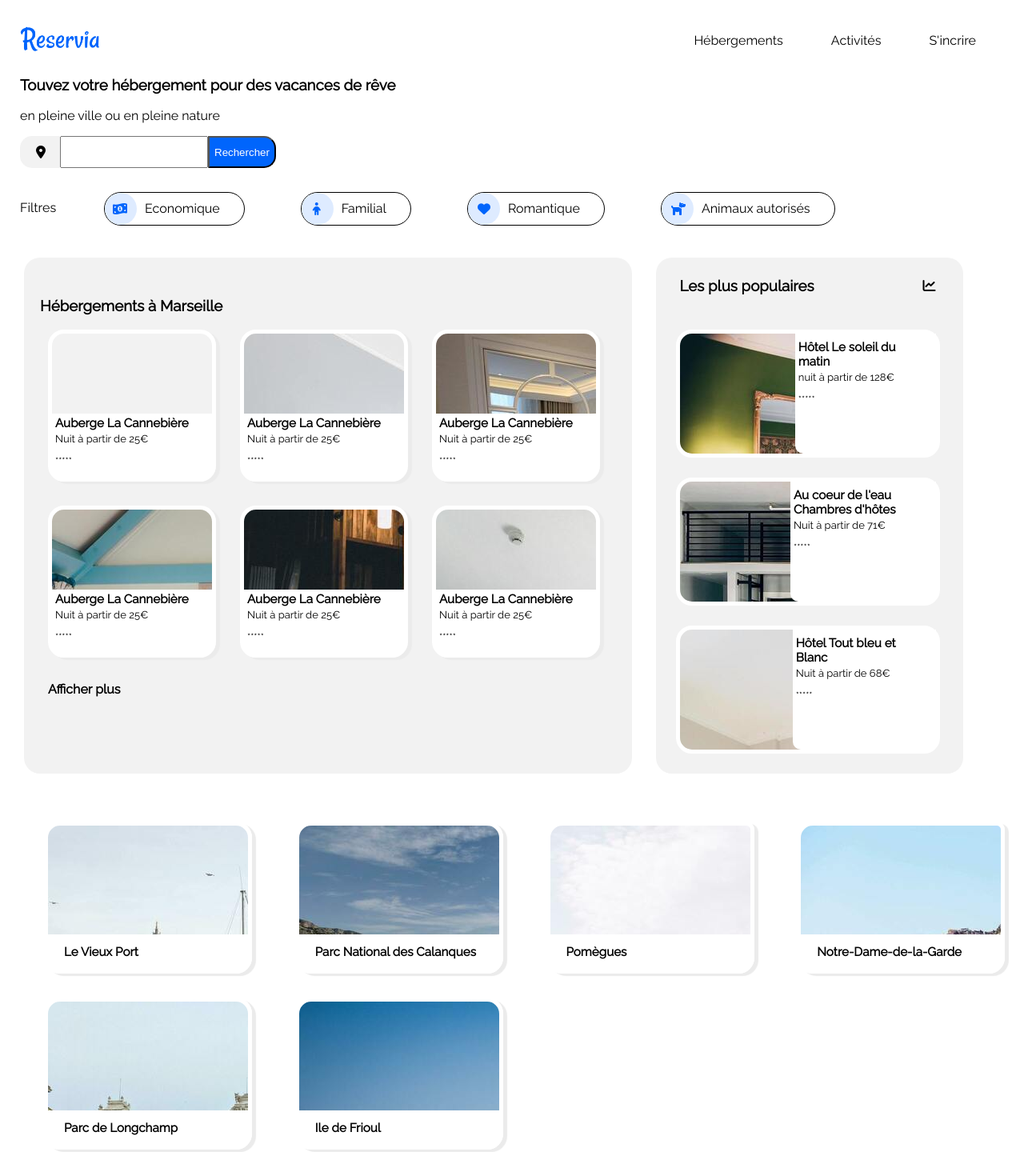
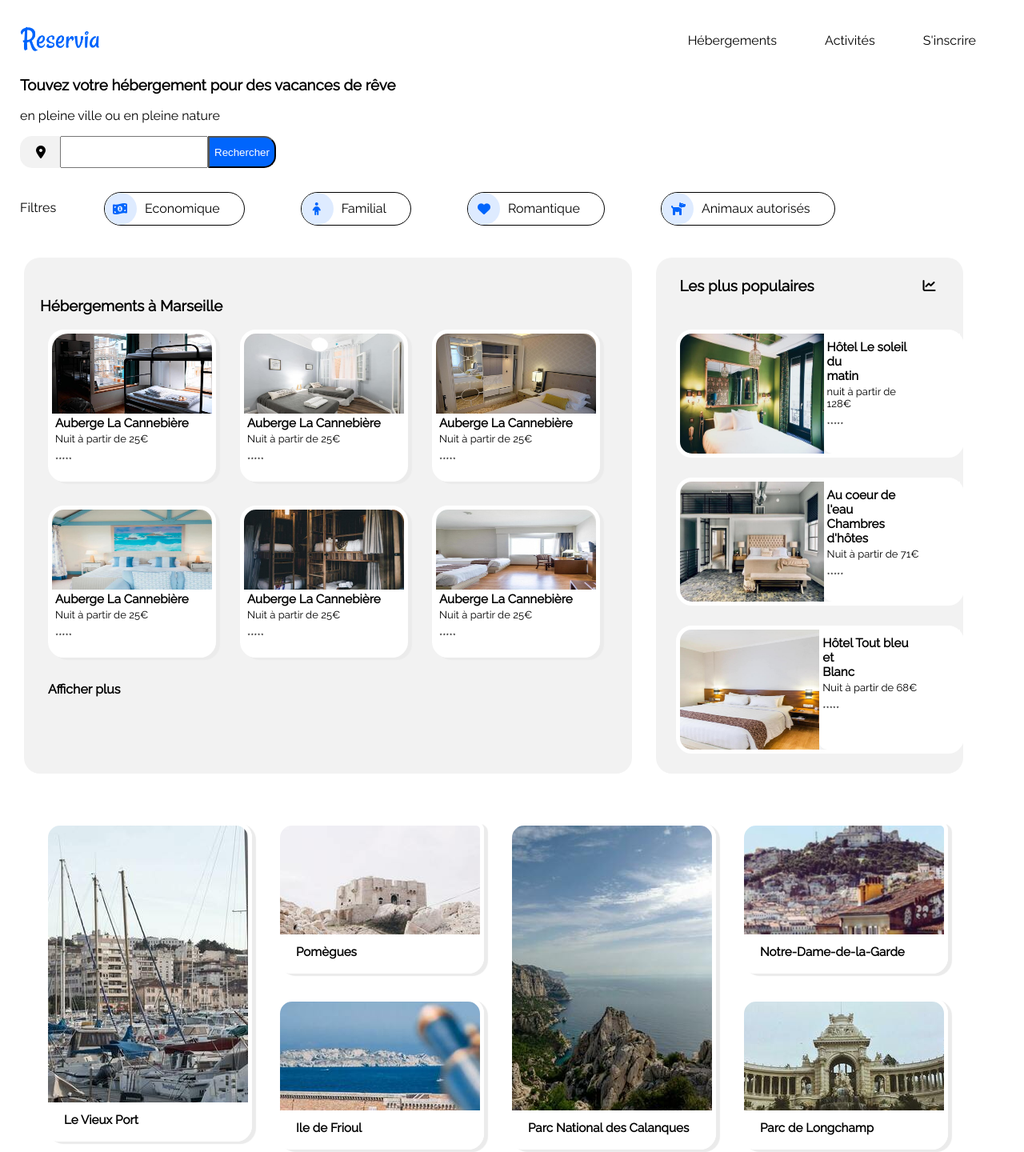
Before and after one commit to AbdelhakA/AbdelhakAsserrar_2_09052021, a plain HTML site: page index.html in a window 1280 px wide. Shown: the top 1440 px of the page at 80% size. Drawn offline with Linux system fonts and the light colour scheme.

Commit message:
phtots/backgrounds/flexbox

```diff
--- a/index.html
+++ b/index.html
@@ -16,17 +16,11 @@
             <div class="reservia">
                 <img class="logo" src="photos/Reservia@3x.png" alt="Logo Reservia">
             </div>
-            <div class="menu">
-                <div class="rubriques">
-                    <p>Hébergements</p>
-                </div>
-                <div class="rubriques">
-                    <p>Activités</p>
-                </div>
-                <div class="rubriques">
-                    <p>S'incrire</p>
-                </div>
-            </div>
+            <ul class="menu">
+                <li class="rubriques">Hébergements</li>
+                <li class="rubriques">Activités</li>
+                <li class="rubriques">S'inscrire</li>
+            </ul>
         </div>
         <div class="intro">
             <h3>Touvez votre hébergement pour des vacances de rêve</h3>
@@ -62,6 +56,7 @@
             <h3 class="title">Hébergements à Marseille</h3>
             <div class="choice">
                 <div class="cannebiere">
+                    <img src="/photos/lacannebiere.jpg" alt="" class="frame">
                     <div class="desc">
                         <h3 class="name">Auberge La Cannebière</h3>
                         <p class="price">Nuit à partir de 25€</p>
@@ -69,6 +64,7 @@
                     </div>
                 </div>
                 <div class="port">
+                    <img src="/photos/hotelduport.jpg" alt="" class="frame">
                     <div class="desc">
                         <h3 class="name">Auberge La Cannebière</h3>
                         <p class="price">Nuit à partir de 25€</p>
@@ -76,6 +72,7 @@
                     </div>
                 </div>
                 <div class="mouettes">
+                    <img src="/photos/lesmouettes.jpg" alt="" class="frame">
                     <div class="desc">
                         <h3 class="name">Auberge La Cannebière</h3>
                         <p class="price">Nuit à partir de 25€</p>
@@ -83,6 +80,7 @@
                     </div>
                 </div>
                 <div class="mer">
+                    <img src="/photos/delamer.jpg" alt="" class="frame">
                     <div class="desc">
                         <h3 class="name">Auberge La Cannebière</h3>
                         <p class="price">Nuit à partir de 25€</p>
@@ -90,6 +88,7 @@
                     </div>
                 </div>
                 <div class="panier">
+                    <img src="/photos/lepanier.jpg" alt="" class="frame">
                     <div class="desc">
                         <h3 class="name">Auberge La Cannebière</h3>
                         <p class="price">Nuit à partir de 25€</p>
@@ -97,6 +96,7 @@
                     </div>
                 </div>
                 <div class="amina">
+                    <img src="/photos/amina.jpg" alt="" class="frame">
                     <div class="desc">
                         <h3 class="name">Auberge La Cannebière</h3>
                         <p class="price">Nuit à partir de 25€</p>
@@ -113,6 +113,7 @@
             </div>
             <div class="best">
                 <div class="lesoleil">
+                    <img src="/photos/lesoleil.jpg" alt="" class="framepopu">
                     <div class="descpopu">
                         <h3 class="name">Hôtel Le soleil du<br>matin</h3>
                         <p class="price">nuit à partir de 128€</p>
@@ -120,6 +121,7 @@
                     </div>
                 </div>
                 <div class="coeur">
+                    <img src="/photos/aucoeur.jpg" alt="" class="framepopu">
                     <div class="descpopu">
                         <h3 class="name">Au coeur de l'eau<br>Chambres d'hôtes</h3>
                         <p class="price">Nuit à partir de 71€</p>
@@ -127,6 +129,7 @@
                     </div>
                 </div>
                 <div class="bleuetblanc">
+                    <img src="/photos/bleuetblanc.jpg" alt="" class="framepopu">
                     <div class="descpopu">
                         <h3 class="name">Hôtel Tout bleu et<br>Blanc</h3>
                         <p class="price">Nuit à partir de 68€</p>
@@ -143,6 +146,7 @@
                 <h3 class="name">Le Vieux Port</h3>
             </div>
         </div>
+        <div class="column2">
             <div class="pomegues">
                 <div class="descactivites">
                     <h3 class="name">Pomègues</h3>
@@ -153,11 +157,13 @@
                     <h3 class="name">Ile de Frioul</h3>
                 </div>
             </div>
+        </div>
         <div class="calanques">
             <div class="descactivites">
                 <h3 class="name">Parc National des Calanques</h3>
             </div>
         </div>
+        <div class="column4">
             <div class="notredame">
                 <div class="descactivites">
                     <h3 class="name">Notre-Dame-de-la-Garde</h3>
@@ -166,6 +172,7 @@
             <div class="longchamp">
             <div class="descactivites">
                 <h3 class="name">Parc de Longchamp</h3>
+            </div>
         </div>
     </div>
     </section>
--- a/style.css
+++ b/style.css
@@ -34,7 +34,7 @@ body {
 .rubriques {
     margin-right: 60px;
     float: right;
-
+    list-style: none;
 }
 
 .main {
@@ -173,7 +173,7 @@ i {
 }
 
 .cannebiere {
-    background-image: url(/photos//lacannebiere.jpg);
+    /*background-image: url(/photos//lacannebiere.jpg);*/
     width: 200px;
     height: 180px;
 
@@ -185,7 +185,15 @@ i {
     justify-content: flex-end;
     border: 5px solid white;
     box-shadow: 5px 3px 1px rgb(235, 235, 235);
- }
+}
+
+.frame {
+    height: 100px;
+    border-top-left-radius: 20px;
+    border-top-right-radius: 20px;
+}
+
+
 
  .desc {
     background-color: white;
@@ -226,6 +234,7 @@ i {
 
  .mouettes {
     background-image: url(/photos/lesmouettes.jpg);
+
     width: 200px;
     height: 180px;
     padding: 0px;
@@ -335,8 +344,8 @@ i {
  }
 
  .lesoleil {
-    background-image: url(/photos/lesoleil.jpg);
-    width: 320px;
+
+    width: 350px;
     height: 150px;
     margin: 2px;
     padding: 0px;
@@ -349,8 +358,8 @@ i {
  }
 
  .coeur {
-    background-image: url(/photos/aucoeur.jpg);
-    width: 320px;
+
+    width: 350px;
     height: 150px;
     margin: 2px;
     padding: 0px;
@@ -363,8 +372,8 @@ i {
  }
 
  .bleuetblanc {
-    background-image: url(/photos/bleuetblanc.jpg);
-    width: 320px;
+
+    width: 350px;
     height: 150px;
     margin: 2px;
     padding: 0px;
@@ -376,18 +385,28 @@ i {
     border: 5px solid white;
  }
 
+ .framepopu {
+    width: 180px;
+    border-top-left-radius: 15px;
+    border-bottom-left-radius: 15px;
+}
+
  /*.apparts img {
      border-top-left-radius: 25px;
      border-top-right-radius: 25px;*/
 
 
  .activities {
+    height: 390px;
     margin-left: 25px;
     margin-top: 30px;
     margin-bottom: 100px;
-    display: grid;
+    /*display: grid;
     grid-template-columns: 1fr 1fr 1fr 1fr;
-    grid-template-rows: 1fr 1fr;
+    grid-template-rows: 1fr 1fr;*/
+    /*grid-template-areas: "a c d e"
+                         "a c d f";*/
+    display: flex;
  }
 
  .descactivites {
@@ -399,12 +418,14 @@ i {
     padding-bottom: 10px;
     border-bottom-left-radius: 10px;
     border-bottom-right-radius: 10px;
+    justify-content: space-around;
  }
 
 .levieuxport {
     background-image: url(/photos/vieuxport.jpg);
+    background-position: center;
     width: 250px;
-    height: 180px;
+    height: 390px;
     padding: 0px;
     border-radius: 20px;
     margin-left: 30px;
@@ -414,11 +435,31 @@ i {
     justify-content: flex-end;
     border: 5px solid white;
     box-shadow: 5px 3px 1px rgb(235, 235, 235);
-     grid-row-start: 1;
+    grid-row-start: 1;
+
  }
+
+ .calanques {
+    background-image: url(/photos/calanques.jpg);
+    background-position: center;
+    width: 250px;
+    height: 400px;
+    padding: 0px;
+    border-radius: 20px;
+    margin-left: 30px;
+    margin-top: 30px;
+    display: flex;
+    flex-direction: column;
+    justify-content: flex-end;
+    border: 5px solid white;
+    box-shadow: 5px 3px 1px rgb(235, 235, 235);
+    grid-row-start: 1;
+
+}
 
  .pomegues {
     background-image: url(/photos/pomegues.jpg);
+    background-position: center;
     width: 250px;
     height: 180px;
     padding: 0px;
@@ -433,8 +474,27 @@ i {
     border-top-right-radius: 10px;
 }
 
+.notredame {
+    background-image: url(/photos/notredame.jpg);
+    background-position: center;
+    width: 250px;
+    height: 180px;
+    padding: 0px;
+    border-radius: 20px;
+    margin-left: 30px;
+    margin-top: 30px;
+    display: flex;
+    flex-direction: column;
+    justify-content: flex-end;
+    border: 5px solid white;
+    box-shadow: 5px 3px 1px rgb(235, 235, 235);
+    border-top-right-radius: 10px;
+
+}
+
 .frioul {
     background-image: url(/photos/frioul.jpg);
+    background-position: center;
     width: 250px;
     height: 180px;
     padding: 0px;
@@ -450,42 +510,10 @@ i {
     grid-row-start: 2;
 }
 
-.calanques {
-    background-image: url(/photos/calanques.jpg);
-    width: 250px;
-    height: 180px;
-    padding: 0px;
-    border-radius: 20px;
-    margin-left: 30px;
-    margin-top: 30px;
-    display: flex;
-    flex-direction: column;
-    justify-content: flex-end;
-    border: 5px solid white;
-    box-shadow: 5px 3px 1px rgb(235, 235, 235);
-    grid-row-start: 1;
-
-}
-
-.notredame {
-    background-image: url(/photos/notredame.jpg);
-    width: 250px;
-    height: 180px;
-    padding: 0px;
-    border-radius: 20px;
-    margin-left: 30px;
-    margin-top: 30px;
-    display: flex;
-    flex-direction: column;
-    justify-content: flex-end;
-    border: 5px solid white;
-    box-shadow: 5px 3px 1px rgb(235, 235, 235);
-    border-top-right-radius: 10px;
-
-}
 
 .longchamp {
     background-image: url(/photos/longchamp.jpg);
+    background-position: center;
     width: 250px;
     height: 180px;
     padding: 0px;
@@ -504,6 +532,12 @@ i {
 
     height: 150px;
 }
+
+.column2 {
+    flex-direction: column;
+
+}
+
 
  footer {
      padding-left: 20px;
```
Lines whose indentation alone changed are shown as unchanged.
